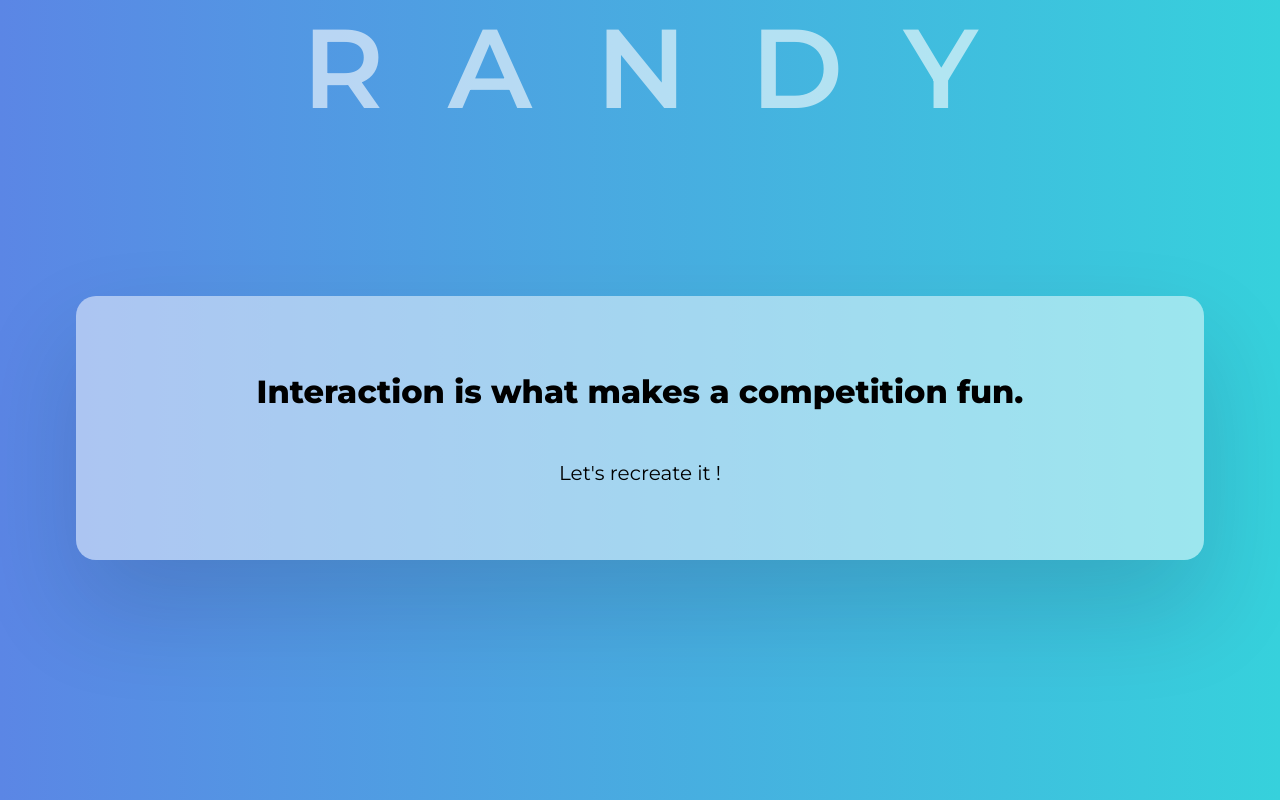
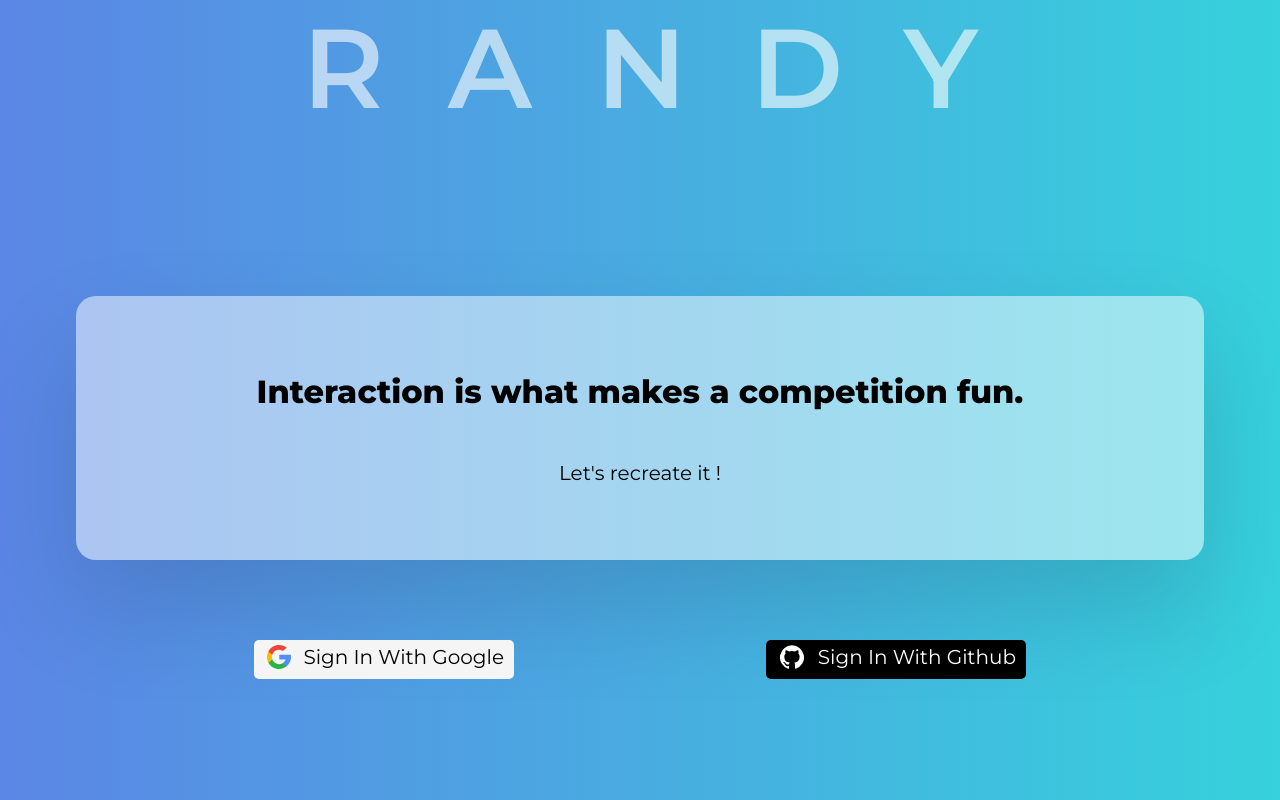
Before and after one commit to 3P1Q/Randy, a React (Create React App) app in the folder client/: page / in a window 1280 px wide. Built offline with nearby package versions, Linux system fonts and the light colour scheme.

Commit message:
login buttons ui

```diff
--- a/client/src/components/Land/Home.css
+++ b/client/src/components/Land/Home.css
@@ -1,7 +1,7 @@
 .landing{
     width: 80%;
     max-width: 1000px;
-    margin: 20vh auto;
+    margin: 20vh auto 10vh;
     text-align: center;
     padding: 2% 5%;
     background-color: rgba(255,255,255,0.5);
@@ -17,3 +17,51 @@
     font-size: 1.25rem;
     margin: 5% 0;
 }
+
+.signin-buttons{
+    width: 80%;
+    margin: auto;
+    display: flex;
+}
+.signin{
+    flex: 50%;
+}
+
+.o-auth-signin{
+    width: 250px;
+    margin: auto;
+    font-size: 1.25rem;
+    vertical-align: middle;
+    text-align: center;
+    background-color: #F5F5F5;
+    padding: 1%;
+    display: flex;
+    border-radius: 5px;
+    cursor: pointer;
+    transition: all 200ms ease 0s;
+}
+.o-auth-signin.github{
+    background-color: black;
+    color: #fff;
+}
+.o-auth-signin:hover{
+    box-shadow: rgba(240, 46, 170, 0.4) 0px 5px, rgba(240, 46, 170, 0.3) 0px 10px, rgba(240, 46, 170, 0.2) 0px 15px, rgba(240, 46, 170, 0.1) 0px 20px, rgba(240, 46, 170, 0.05) 0px 25px;
+    user-select: none;
+}
+.signin-img{
+    display: inline-block;
+    width: 1.5rem;
+    margin: auto;
+}
+.o-auth-signin-text{
+    margin: 0 2% auto;
+}
+
+@media(max-width: 700px){
+    .signin-buttons{
+        flex-direction: column;
+    }
+    .o-auth-signin{
+        margin: 5% auto;
+    }
+}
--- a/client/src/components/Land/Home.js
+++ b/client/src/components/Land/Home.js
@@ -1,4 +1,6 @@
 import React from 'react';
+
+import GitHubIcon from '@material-ui/icons/GitHub';
 
 import './Home.css';
 
@@ -10,11 +12,19 @@ const Home = () => {
                 <h1 className="home-phrase-h">Interaction is what makes a competition fun.</h1>
                 <div className="home-phrase-p">Let's recreate it !</div>
             </div>
-            <div className="signin">
-                {/* <div class="google-icon-wrapper">
-                    <img class="google-icon" src="https://upload.wikimedia.org/wikipedia/commons/5/53/Google_%22G%22_Logo.svg"/>
+            <div className="signin-buttons">
+                <div className="signin">
+                    <div className="o-auth-signin google">
+                        <div className="signin-img"><img src="/images/search.svg" alt="google-logo"/></div>
+                        <p className="o-auth-signin-text">Sign In With Google</p>
+                    </div>
                 </div>
-                <p class="btn-text"><b>Sign in with google</b></p> */}
+                <div className="signin">
+                    <div className="o-auth-signin github">
+                        <div className="signin-img"><GitHubIcon /></div>
+                        <p className="o-auth-signin-text">Sign In With Github</p>
+                    </div>
+                </div>
             </div>
         </div>
     )
```
Also changed, not shown: client/public/images/search.svg (added).
